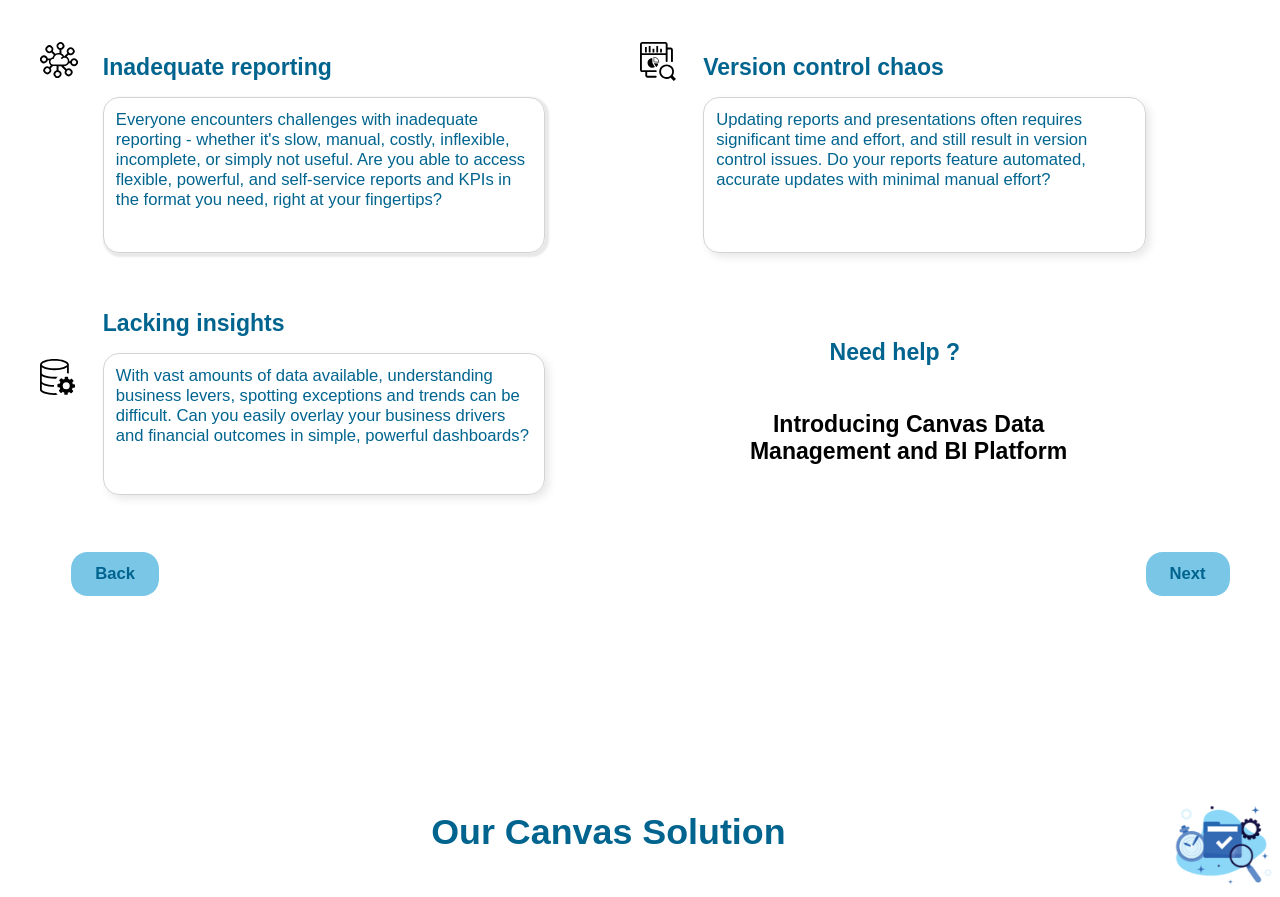
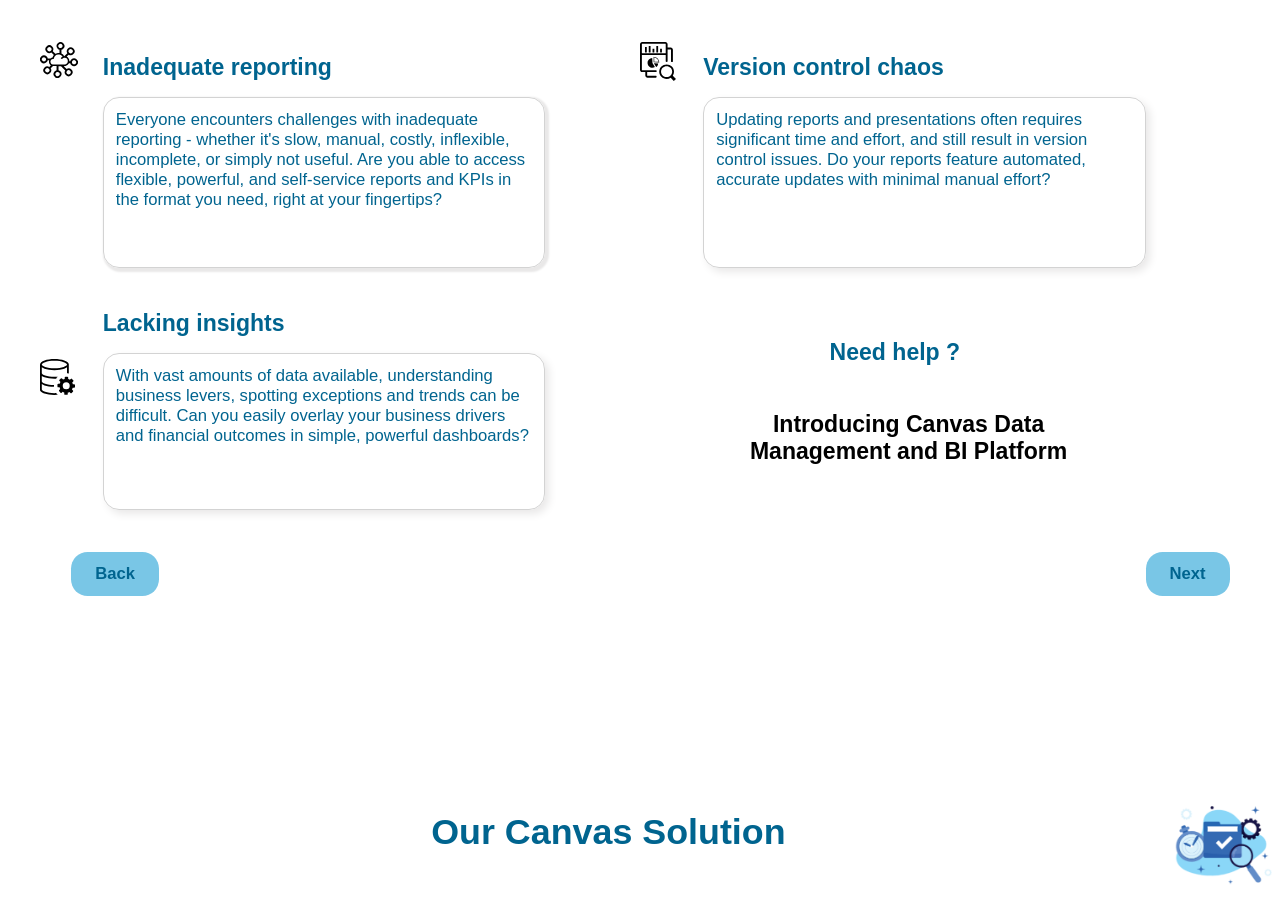
Before and after one commit to Clarity-Analytics/clarity-analytics.github.io, a plain HTML site: page index.html in a window 1280 px wide. Shown: the part 2096-2993 px from the top of the page. Drawn offline with Linux system fonts and the light colour scheme.

Commit message:
Changes with Carmini 2024-09-13 more minor

```diff
--- a/styles.css
+++ b/styles.css
@@ -491,7 +491,7 @@
         grid-column-start: 4;
         grid-column-end: 18;
         grid-row-start: 20;
-        grid-row-end: 31;
+        grid-row-end: 32;
         padding: 12px;
     }
     .gridPage2bTextLH2Title {
@@ -507,7 +507,7 @@
         grid-column-start: 4;
         grid-column-end: 18;
         grid-row-start: 38;
-        grid-row-end: 48;
+        grid-row-end: 49;
         padding: 12px;
     }
 
@@ -524,7 +524,7 @@
         grid-column-start: 23;
         grid-column-end: 37;
         grid-row-start: 20;
-        grid-row-end: 31;
+        grid-row-end: 32;
         padding: 12px;
     }
 
```
